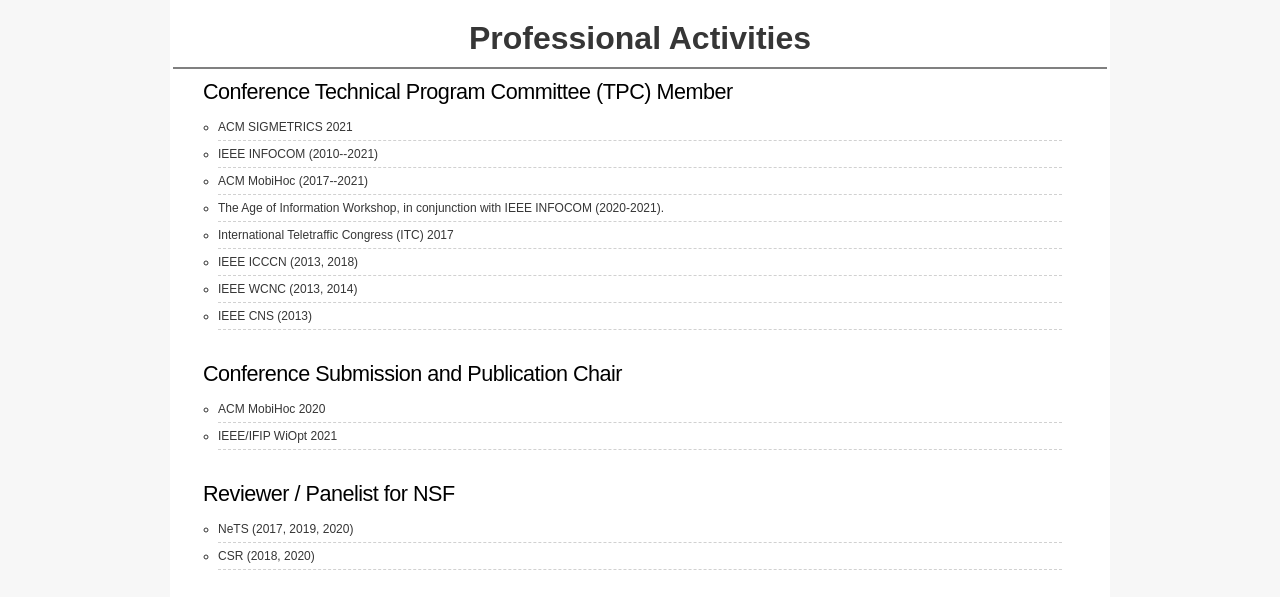
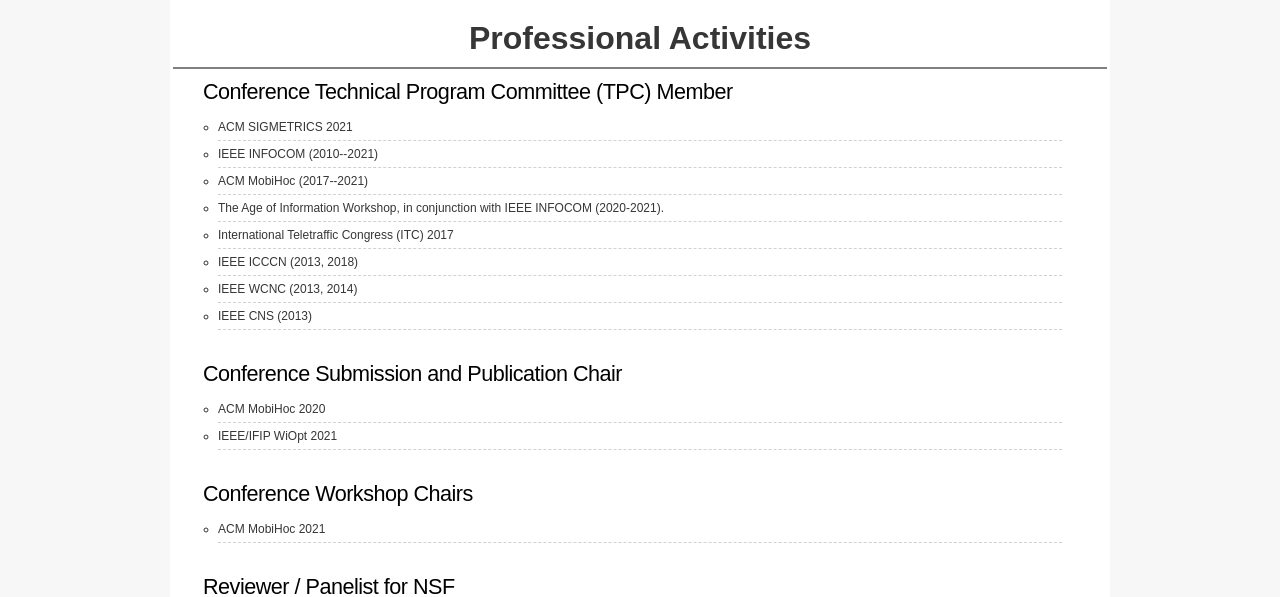
Before and after one commit to kevinliu-osu/kevinliu-osu.github.io, a plain HTML site: page activities/index.html in a window 1280 px wide. Shown: the part 141-738 px from the top of the page. Drawn offline with Linux system fonts and the light colour scheme.

Commit message:
Update activities and awards.

```diff
--- a/activities/index.html
+++ b/activities/index.html
@@ -131,6 +131,18 @@ Released   : 20090905
                         <ul>
                           <li>ACM MobiHoc 2020</li>
                           <li>IEEE/IFIP WiOpt 2021</li>
+                        </ul>
+                      </li>
+                    </ul>
+                  </td>
+                </tr>
+                <tr>
+                  <td>
+                    <h2>Conference Workshop Chairs</h2>
+                    <ul>
+                      <li>
+                        <ul>
+                          <li>ACM MobiHoc 2021</li>
                         </ul>
                       </li>
                     </ul>
```
Also changed, not shown: awards/index.html (+2 -0 lines).
